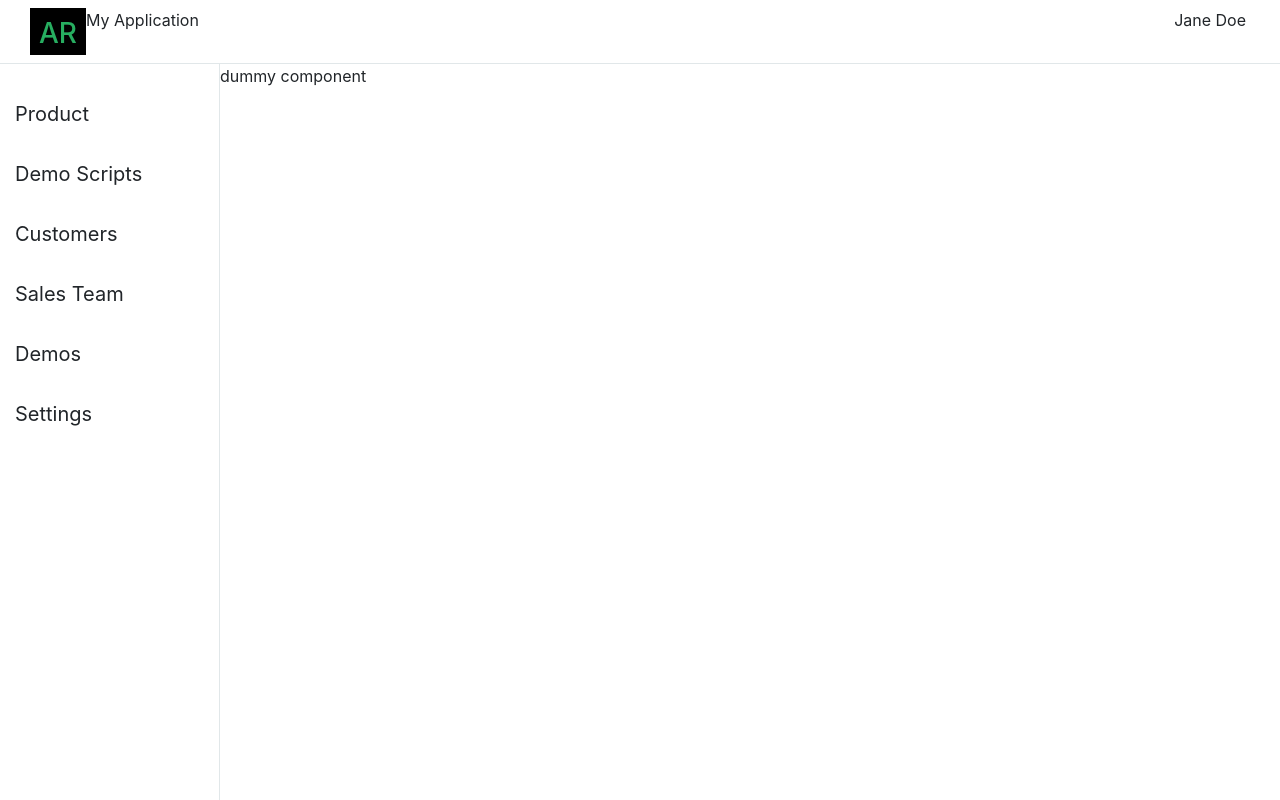
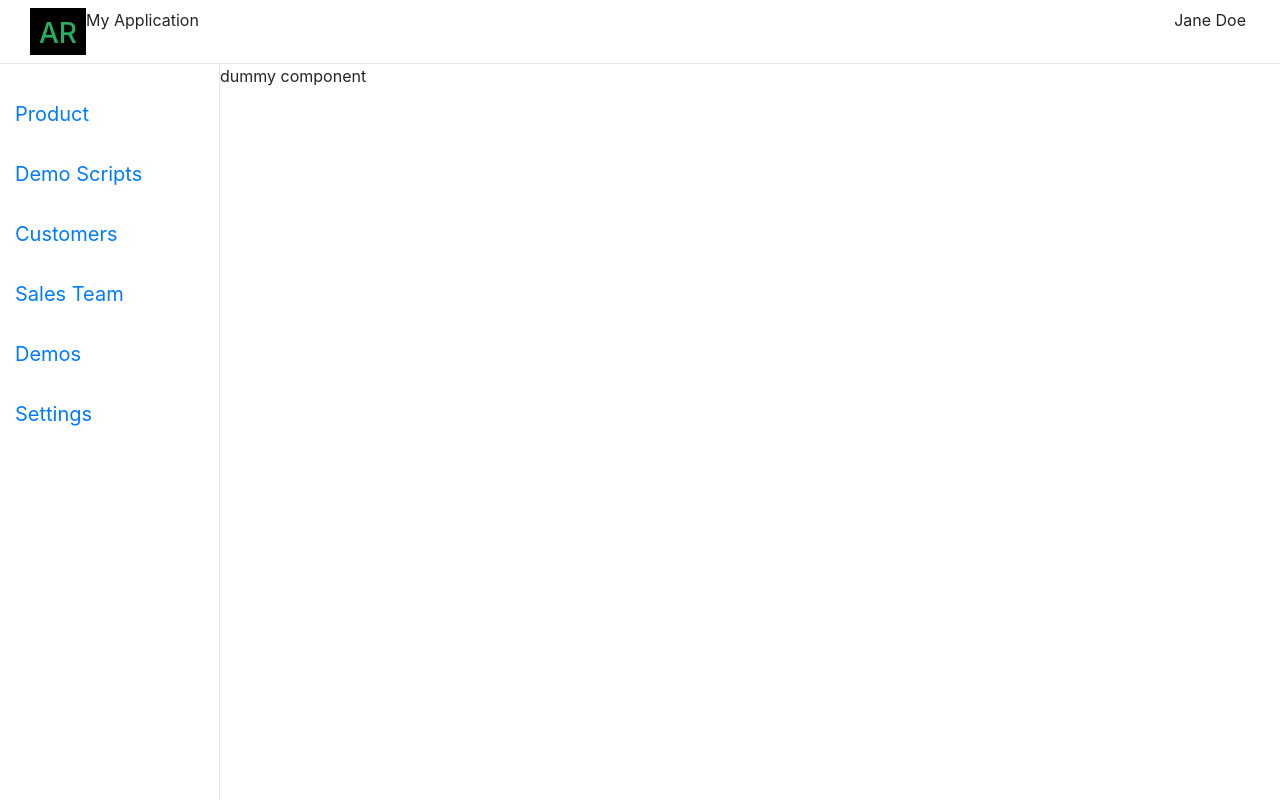
Before and after one commit to seemX17/user-management, a React (Create React App) app: page / in a window 1280 px wide. Shown: the top 800 px of the page. Built offline with nearby package versions, Linux system fonts and the light colour scheme.

Commit message:
routing in dashboard

```diff
--- a/src/App.js
+++ b/src/App.js
@@ -1,5 +1,8 @@
 import React from 'react';
 import './App.scss';
+import {
+  BrowserRouter as Router
+} from "react-router-dom";
 import TopNavBarComponent from './dashboard/topbar/Top-nav.component';
 import SideNavBarComponent from './dashboard/sidebar/Side-nav.component';
 import MainComponent from './dashboard/main/Main.component';
@@ -7,9 +10,11 @@ import MainComponent from './dashboard/main/Main.component';
 function App() {
   return (
     <div className="App">
-      <TopNavBarComponent/>
-      <SideNavBarComponent/>
-      <MainComponent/>
+      <Router>
+        <TopNavBarComponent/>
+        <SideNavBarComponent/>
+        <MainComponent/>
+      </Router>
     </div>
   );
 }
--- a/src/dashboard/main/Main.component.jsx
+++ b/src/dashboard/main/Main.component.jsx
@@ -2,20 +2,32 @@ import React from 'react';
 import {
     BrowserRouter as Router,
     Switch,
-    Route} from "react-router-dom";
+    Route
+} from "react-router-dom";
 import SettingsComponent from './Settings.component';
 import DummyComponent from './Dummy.component';
 
 class MainComponent extends React.Component {
     render() {
         return (
-            <Router>
                 <div className="layout--middle--section">
                     <Switch>
                         <Route exact path="/">
                             <DummyComponent />
                         </Route>
-                        <Route path="/about">
+                        <Route path="/product">
+                            <DummyComponent />
+                        </Route>
+                        <Route path="/demoscripts">
+                            <DummyComponent />
+                        </Route>
+                        <Route path="/customers">
+                            <DummyComponent />
+                        </Route>
+                        <Route path="/salesteam">
+                            <DummyComponent />
+                        </Route>
+                        <Route path="/demos">
                             <DummyComponent />
                         </Route>
                         <Route path="/settings">
@@ -23,7 +35,6 @@ class MainComponent extends React.Component {
                         </Route>
                     </Switch>
                 </div>
-            </Router>
         );
     }
 }
--- a/src/dashboard/sidebar/Side-nav.component.jsx
+++ b/src/dashboard/sidebar/Side-nav.component.jsx
@@ -1,4 +1,5 @@
 import React from 'react';
+import { Link } from 'react-router-dom';
 
 class SideNavbarComponent extends React.Component {
     constructor() {
@@ -11,9 +12,12 @@ class SideNavbarComponent extends React.Component {
         return (
             <div className="layout--side--navbar">
                 <ul>
-                    {this.state.itemList.map(function (title, index) {
-                        return <li key={index}>{title}</li>;
-                    })}
+                    {
+                        this.state.itemList.map(function (title, index) {
+                            let routePath = `/${title.toLowerCase().replace(/\s/g,'')}`;
+                            return <li key={index}><Link to={routePath} > {title} </Link></li>
+                        })
+                    }
                 </ul>
             </div>
         );
```
Also changed, not shown: src/dashboard/dashboard.component.jsx (added).
